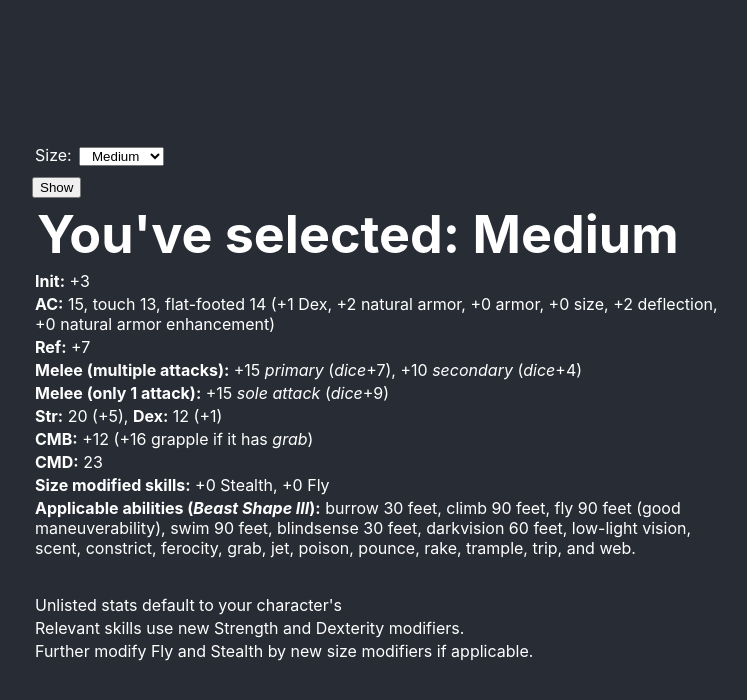
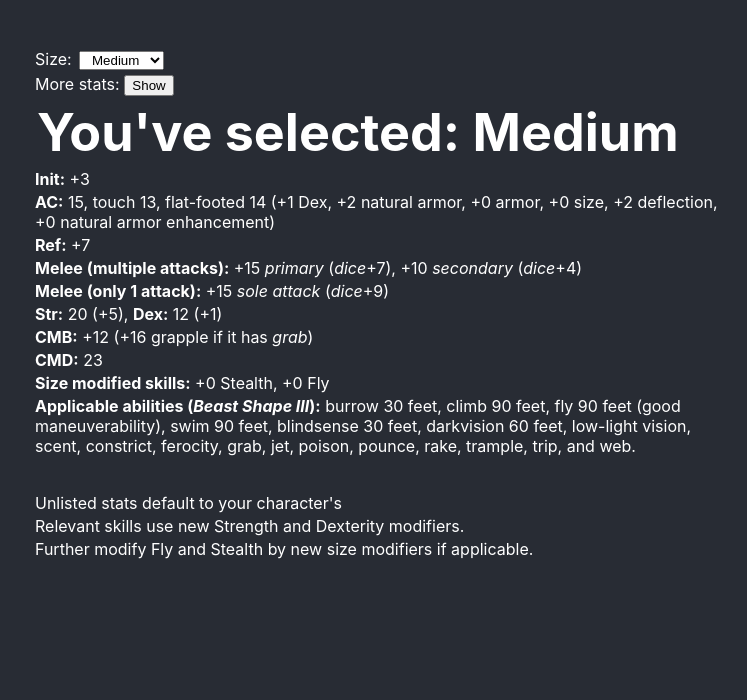
Before and after one commit to ethanvernon/interactive-wildshape, a React (Create React App) app: page / in a window 1280 px wide. Shown: the top 700 px of the page, without its empty margins (8-755 px from the left). Built offline with nearby package versions, Linux system fonts and the light colour scheme.

Commit message:
modified some CSS, added state to change button label on hide/show

```diff
--- a/src/BigBroHideCo.js
+++ b/src/BigBroHideCo.js
@@ -27,15 +27,17 @@ export class BigBroHideCo extends Component {
   render() {
     return (
       <div>
-        <button
-        type="button"
-        onClick={this.handleClick}
-        >
-          Show
-         </button>
+        <p>
+          More stats: <button
+            type="button"
+            id="showHideButton"
+            onClick={this.handleClick}>
+            {this.props.buttonName}
+          </button>
+        </p>
         <div
           className={this.props.class}>
-            {this.props.children}
+          {this.props.children}
         </div>
       </div>
     );
--- a/src/Parent.js
+++ b/src/Parent.js
@@ -47,7 +47,8 @@ export class Parent extends Component {
       barkskin: 0,
       prismBonus: 1,
       mageArmor: 0,
-      toggleHide: "hidden"
+      toggleHide: "hidden",
+      buttonName: "Show"
     };
     this.changeForm = this.changeForm.bind(this);
     this.checkStrength = this.checkStrength.bind(this);
@@ -227,9 +228,13 @@ export class Parent extends Component {
     })
   }
 
+
+  //passed to BigBroHideCo.js
+  //sets state which is passed to BigBroHideCo to use as className and hide/show stats
+  //also sets button label
   hideCo(newClass) {
     (newClass == "hidden") ?
-      this.setState({toggleHide: "hidden"}) : this.setState({toggleHide: ""})
+      this.setState({toggleHide: "hidden", buttonName: "Show"}) : this.setState({toggleHide: "", buttonName:"Hide"});
   }
 
   //passed to PrismInput.js
@@ -440,7 +445,8 @@ export class Parent extends Component {
           checkSkillsMod = {this.changeSizeSkillMod}/>
         <BigBroHideCo
           onClick = {this.hideCo}
-          class = {this.state.toggleHide}>
+          class = {this.state.toggleHide}
+          buttonName = {this.state.buttonName}>
         <RingOfProtInput
           onChange = {this.changeProtState}
           ringBonus = {this.state.ringBonus} />
--- a/src/index.css
+++ b/src/index.css
@@ -42,10 +42,16 @@ input[type=number]::-webkit-outer-spin-button {
   max-width: 700px;
 }
 
+/*override default content justifiers*/
 .App-header {
   align-items: normal !important;
+  justify-content: normal !important;
 }
 
 .hidden {
   display:none;
 }
+
+#showHideButton {
+  width: 50px;
+}
```
